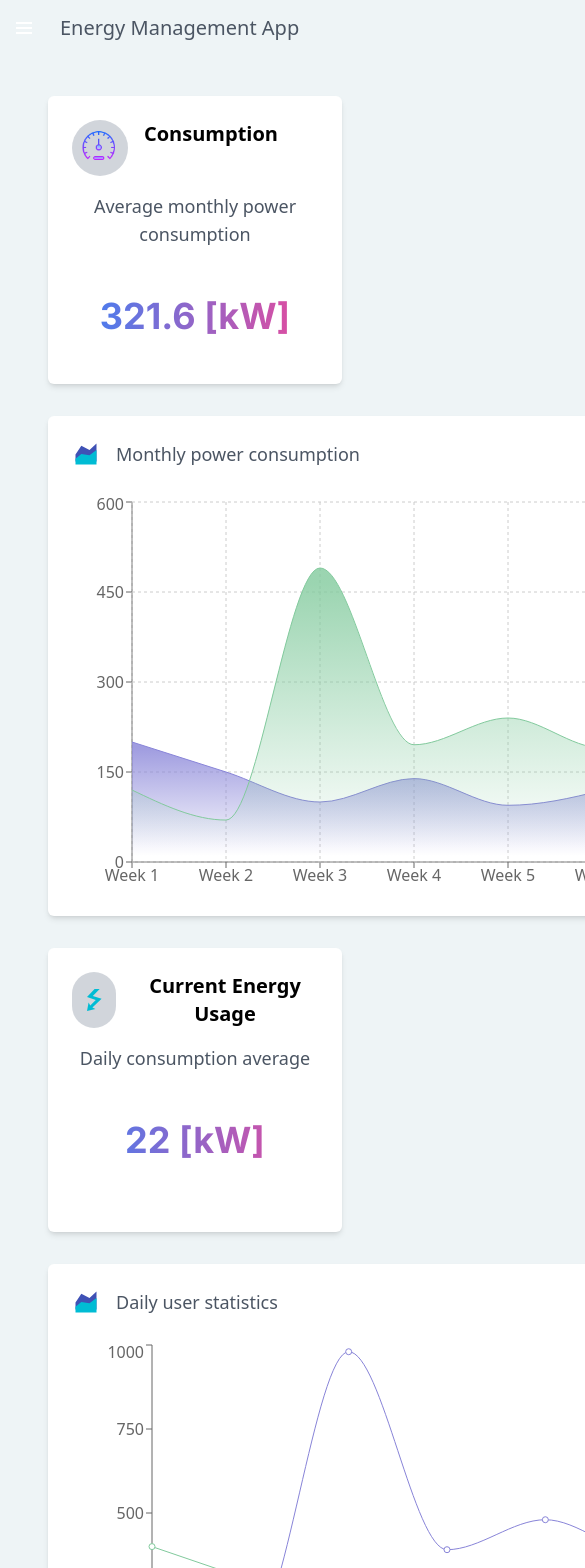
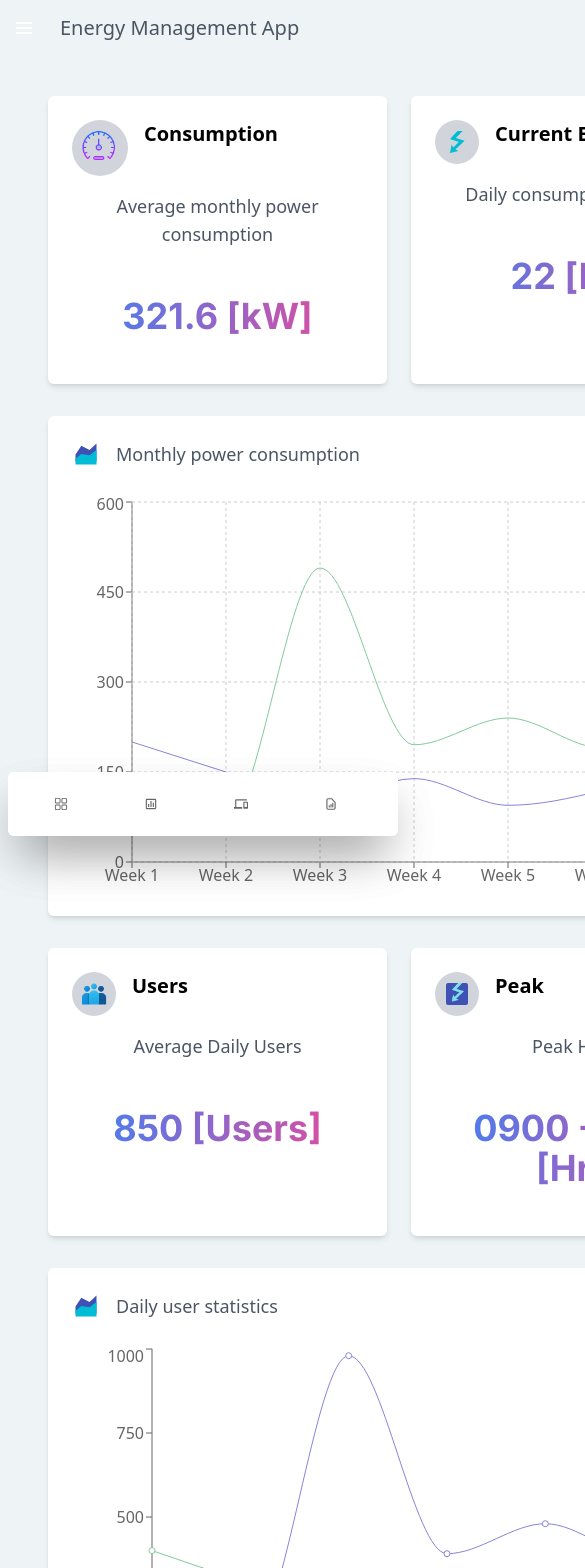
Before and after one commit to franknmungai/energy-management-app, a Next.js app: page / in a window 390 px wide. Shown: the top 1568 px of the page, 585 px wide, since content can reach past the window. Built offline with nearby package versions, Linux system fonts and the light colour scheme.

Commit message:
[#updated] fixed dashboard responsivity

```diff
--- a/components/BottomNav.tsx
+++ b/components/BottomNav.tsx
@@ -1,10 +1,18 @@
-import { BottomNavigation, BottomNavigationAction, Paper } from '@mui/material';
+import { useState } from 'react';
+import {
+  Box,
+  Tabs,
+  Tab,
+  BottomNavigation,
+  BottomNavigationAction,
+  Paper,
+} from '@mui/material';
 import { RxDashboard, RxRocket } from 'react-icons/rx';
 import { HiOutlineDocumentReport } from 'react-icons/hi';
 import { MdOutlineDevices } from 'react-icons/md';
 import { RiSurveyLine } from 'react-icons/ri';
 import { BiBarChartSquare } from 'react-icons/bi';
-import { Router, useRouter } from 'next/router';
+import { useRouter } from 'next/router';
 
 const drawerItems: any[] = [
   [<RxDashboard />, 'Dashboard', '/'],
@@ -17,26 +25,71 @@ const drawerItems: any[] = [
 
 const BottomNav = () => {
   const router = useRouter();
+  const [value, setValue] = useState('one');
+
+  const handleChange = (event: React.SyntheticEvent, newValue: string) => {
+    setValue(newValue);
+  };
 
   return (
-    <Paper
-      sx={{ position: 'fixed', bottom: 0, left: 0, right: 0 }}
-      elevation={3}
-      className="hidden lg:block"
+    <div
+      className="w-full shadow-2xl rounded-md bg-white flex justify-between p-2 m-2 overflow-x-scroll"
+      style={{ scrollbarWidth: 'none' }}
     >
-      <BottomNavigation showLabels onChange={(event, newValue) => {}}>
+      <Tabs
+        value={value}
+        onChange={handleChange}
+        textColor="secondary"
+        indicatorColor="secondary"
+        aria-label="secondary tabs example"
+      >
+        {drawerItems.map(([icon, text, link]) => (
+          <Tab
+            key={text}
+            value={text}
+            label={<div className="scale-120">{icon}</div>}
+            onClick={() => router.push(link)}
+          />
+        ))}
+      </Tabs>
+    </div>
+  );
+
+  return (
+    <div
+      className="w-full shadow-2xl rounded-md bg-white flex justify-between p-6 m-4 overflow-x-auto"
+      style={{ scrollbarWidth: 'none' }}
+    >
+      {/* {drawerItems.map(([icon, text, link]) => (
+        <div
+          className="flex flex-col justify-center items-center space-y-2"
+          onClick={() => {
+            router.push(link);
+          }}
+        >
+          <div className="scale-150">{icon}</div>
+          <p className="text-center text-lg">{text}</p>
+        </div>
+      ))} */}
+
+      {/* <BottomNavigation
+        showLabels
+        //value={value}
+        // onChange={(event, newValue) => {
+        //   setValue(newValue);
+        // }}
+      >
         {drawerItems.map(([icon, text, link]) => (
           <BottomNavigationAction
-            key={text}
             label={text}
             icon={icon}
             onClick={() => {
-              // router.push(link);
+              router.push(link);
             }}
           />
         ))}
-      </BottomNavigation>
-    </Paper>
+      </BottomNavigation> */}
+    </div>
   );
 };
 
--- a/components/DataPanel.tsx
+++ b/components/DataPanel.tsx
@@ -19,7 +19,7 @@ const DataPanel: React.FC<DataPanelProps> = ({
   data,
 }) => {
   return (
-    <div className="shadow-md bg-white rounded-md p-6 max-h-72 text-center">
+    <div className="shadow-md bg-white rounded-md p-6 max-h-72 h-72 text-center">
       <div className="flex gap-4">
         <div className="p-2 bg-gray-300 rounded-full flex items-center justify-center">
           <div>{icon}</div>
--- a/pages/_app.tsx
+++ b/pages/_app.tsx
@@ -1,6 +1,14 @@
-import '@/styles/globals.css'
-import type { AppProps } from 'next/app'
+import BottomNav from '@/components/BottomNav';
+import '@/styles/globals.css';
+import type { AppProps } from 'next/app';
 
 export default function App({ Component, pageProps }: AppProps) {
-  return <Component {...pageProps} />
+  return (
+    <div>
+      <Component {...pageProps} />
+      <div className="fixed z-10 bottom-0 left-0 right-0 w-full lg:hidden ">
+        <BottomNav />
+      </div>
+    </div>
+  );
 }
--- a/pages/data_entry.tsx
+++ b/pages/data_entry.tsx
@@ -34,15 +34,15 @@ const DataEntry = () => {
       {/* <Navbar /> */}
       <PermanentDrawerLeft>
         <div
-          className="h-[100vh] w-full p-8
+          className="h-[100vh] w-full lg:p-8
         ."
         >
-          <div className="shadow-md rounded-md mx-auto max-w-4xl bg-white flex space-x-6 items-center  p-8">
+          <div className="shadow-md rounded-md mx-auto w-full lg:max-w-4xl bg-white flex flex-col lg:flex-row space-x-6 items-center p-8">
             <img
               src={`/icons/${isActive('load') ? 'load.png' : 'meter.avif'}`}
               // src="/icons/load.png"
               alt=""
-              className="flex-1"
+              className="hidden lg:flex-1 lg:block"
               width={250}
               // height={}
             />
--- a/pages/index.tsx
+++ b/pages/index.tsx
@@ -6,79 +6,103 @@ import { Inter } from 'next/font/google';
 import Image from 'next/image';
 import { FcElectricity } from 'react-icons/fc';
 import UsersCharts from '@/components/charts/UsersCharts';
-
-const inter = Inter({ subsets: ['latin'] });
+import BottomNav from '@/components/BottomNav';
 
 export default function Home() {
-  return (
-    // bg-gradient-to-br from-[#cc543310] to-[#23074d10]
-
-    <main className="bg-[#EEF4F6]">
-      {/* <Navbar /> */}
-      <PermanentDrawerLeft>
-        <div className="h-[100vh] w-full p-6 py-4">
-          <div className="grid grid-cols-1 items-center lg:grid-cols-3 gap-8">
-            {/* Container 1: Summary */}
+  const consumputionData = (
     <DataPanel
       title="Consumption"
       subtitle="Average monthly power consumption"
       data="321.6 [kW]"
-              icon={
-                <Image
-                  width={40}
-                  height={40}
-                  src="/icons/gauge.png"
-                  alt="gauge"
+      icon={<Image width={40} height={40} src="/icons/gauge.png" alt="gauge" />}
     />
-              }
-            />
+  );
 
-            {/* Container 2: Chart */}
+  const consumptionChart = (
     <ChartPanel title="Monthly power consumption">
       <Chart1 />
     </ChartPanel>
+  );
 
+  const currentUsage = (
     <DataPanel
       title="Current Energy Usage"
       subtitle="Daily consumption average"
       data="22 [kW]"
       icon={<FcElectricity size={28} />}
     />
+  );
 
-            <ChartPanel title="Daily user statistics">
-              <UsersCharts />
-            </ChartPanel>
-
+  const usersData = (
     <DataPanel
       title="Users"
       subtitle="Average Daily Users"
       data="850 [Users]"
-              icon={
-                <Image
-                  width={28}
-                  height={28}
-                  src="/icons/users.png"
-                  alt="users"
+      icon={<Image width={28} height={28} src="/icons/users.png" alt="users" />}
     />
-              }
-            />
+  );
+  const usersChart = (
+    <ChartPanel title="Daily user statistics">
+      <UsersCharts />
+    </ChartPanel>
+  );
 
+  const peakHours = (
     <DataPanel
       title="Peak"
       subtitle="Peak Hours"
       data="0900 - 1700 [Hrs]"
       icon={
-                <Image
-                  width={28}
-                  height={28}
-                  src="/icons/energy2.png"
-                  alt="users"
-                />
+        <Image width={28} height={28} src="/icons/energy2.png" alt="users" />
       }
     />
+  );
+
+  return (
+    <main>
+      <div className="bg-[#EEF4F6]">
+        {/* <Navbar /> */}
+        <PermanentDrawerLeft>
+          <div className="h-[100vh] w-full p-6 py-4">
+            <div className="lg:grid grid-cols-1 items-center lg:grid-cols-3 gap-8 hidden">
+              {/* Container 1: Summary */}
+              <div>{consumputionData}</div>
+
+              {/* Container 2: Chart */}
+              <div>{consumptionChart}</div>
+
+              <div>{currentUsage}</div>
+
+              <div>{usersChart}</div>
+              <div>{usersData}</div>
+
+              <div>{peakHours}</div>
+            </div>
+
+            <div className="flex flex-col space-y-8 lg:hidden">
+              <div className="flex space-x-6">
+                <div className="flex-1">{consumputionData}</div>
+                <div className="flex-1">{currentUsage}</div>
+              </div>
+
+              <div>{consumptionChart}</div>
+
+              <div className="flex justify-between space-x-6">
+                <div className="flex-1">{usersData}</div>
+                <div className="flex-1">{peakHours}</div>
+              </div>
+
+              <div>{usersChart}</div>
             </div>
           </div>
+
+          {/* <BottomNav /> */}
         </PermanentDrawerLeft>
+      </div>
+
+      <div className="fixed z-10 bottom-0 left-0 right-0 w-full lg:hidden ">
+        <BottomNav />
+      </div>
     </main>
   );
 }
--- a/pages/loads.tsx
+++ b/pages/loads.tsx
@@ -1,3 +1,4 @@
+import BottomNav from '@/components/BottomNav';
 import PermanentDrawerLeft from '@/components/Drawer';
 import { ISDevices, devicesData } from '@/lib/data';
 import { Grid } from '@mui/material';
```
Lines whose indentation alone changed are shown as unchanged.
